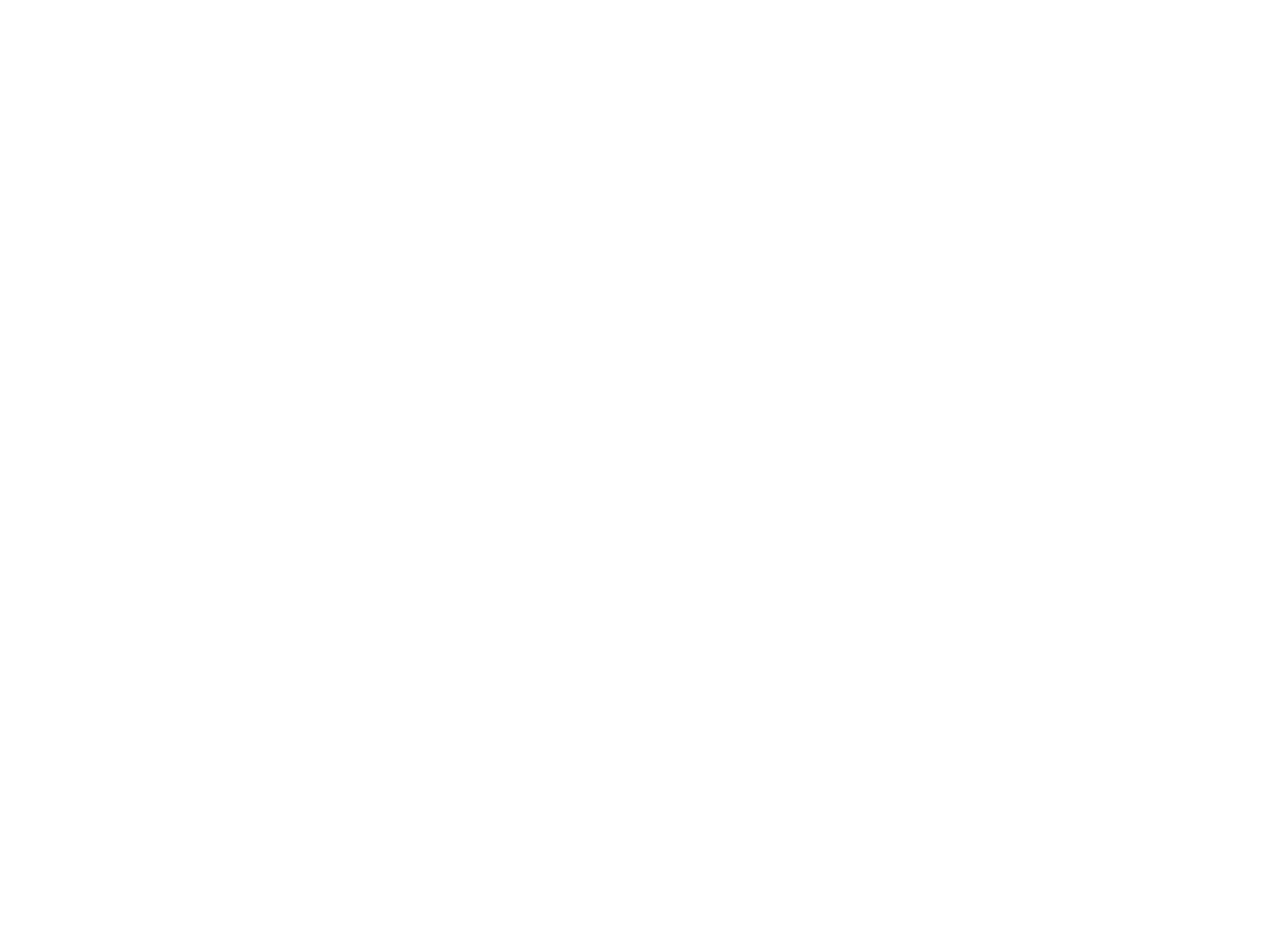
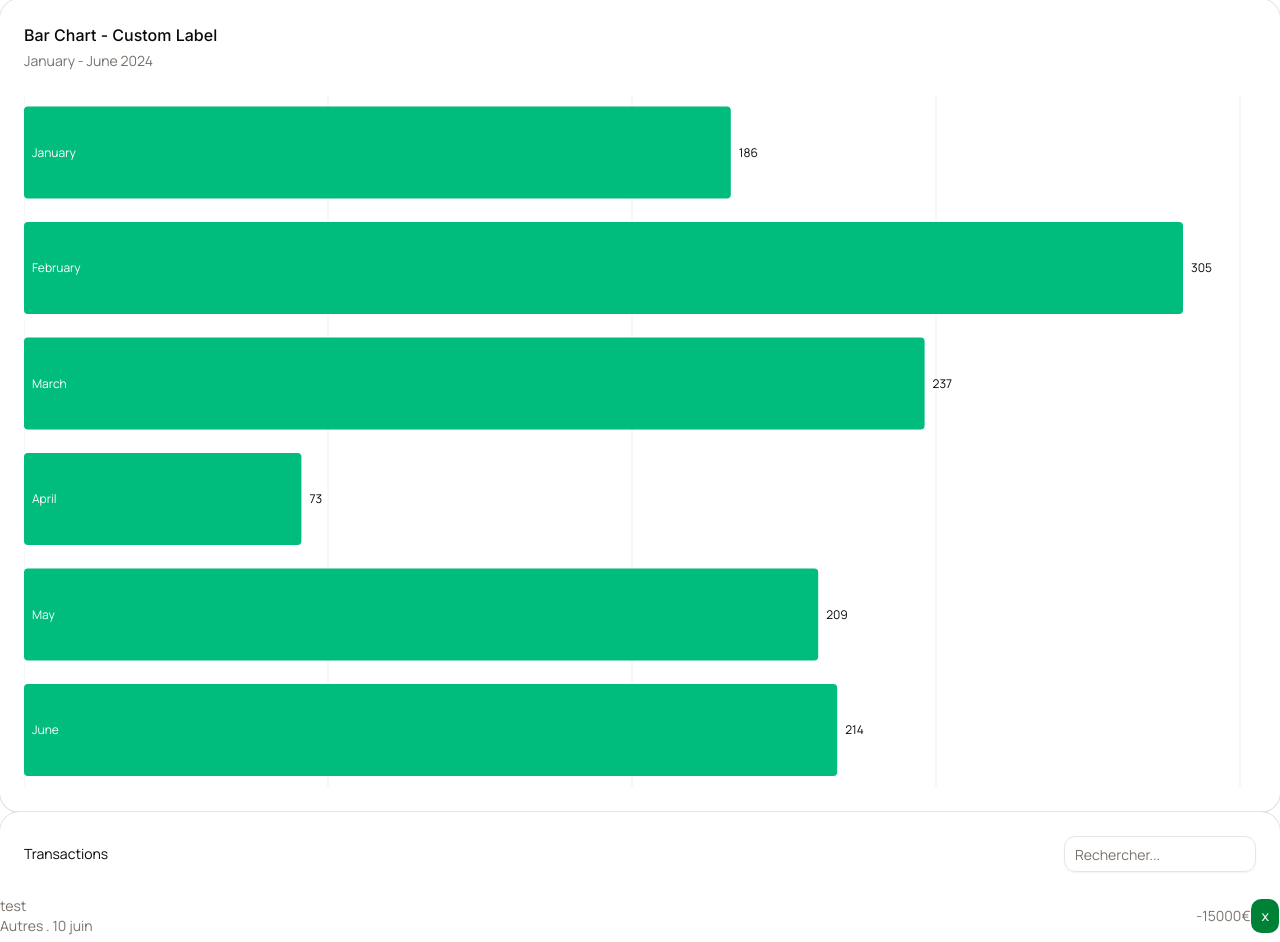
Before and after one commit to chenlaug/Expense-Tracker, a Next.js app: page / in a window 1280 px wide. Shown: the part 505-1447 px from the top of the page. Before the commit the page ends 800 px from the top, so only its background shows below. Built offline with nearby package versions, Linux system fonts and the light colour scheme.

Commit message:
feat: add BarBudgets and ChardSolde components with charts and layout enhancements

```diff
--- a/app/page.tsx
+++ b/app/page.tsx
@@ -1,6 +1,10 @@
+import BarBudgets from "@/components/commun/BarBudgets"
 import CardCustom from "@/components/commun/CardCustom"
+import ChardSolde from "@/components/commun/ChardSolde"
 import Header from "@/components/commun/Header"
-import { Card, CardContent, CardHeader } from "@/components/ui/card"
+import { Button } from "@/components/ui/button"
+import { Card, CardDescription, CardHeader } from "@/components/ui/card"
+import { Input } from "@/components/ui/input"
 
 export default function Page() {
   return (
@@ -26,12 +30,31 @@ export default function Page() {
         />
       </section>
 
-      <section>
-        <Card>
-          <CardHeader>Dépenses par catégorie</CardHeader>
-          <CardContent></CardContent>
-        </Card>
-      </section>
+      <ChardSolde />
+      <BarBudgets />
+
+      <Card>
+        <CardHeader className="flex items-center justify-between">
+          <p>Transactions</p>
+          <Input
+            placeholder="Rechercher..."
+            type="search"
+            className="w-[200]"
+          />
+        </CardHeader>
+        <CardDescription className="px-[14]">
+          <div className="flex justify-between">
+            <div>
+              <p>test</p>
+              <p>Autres . 10 juin</p>
+            </div>
+            <div className="flex items-center">
+              <p>-15000€</p>
+              <Button>x</Button>
+            </div>
+          </div>
+        </CardDescription>
+      </Card>
     </>
   )
 }
--- /dev/null
+++ b/components/commun/BarBudgets.tsx
@@ -0,0 +1,101 @@
+"use client"
+import {
+  ChartContainer,
+  ChartTooltip,
+  ChartTooltipContent,
+  type ChartConfig,
+} from "@/components/ui/chart"
+import {
+  Card,
+  CardContent,
+  CardDescription,
+  CardHeader,
+  CardTitle,
+} from "@/components/ui/card"
+import { Bar, BarChart, CartesianGrid, LabelList, XAxis, YAxis } from "recharts"
+
+const chartData = [
+  { month: "January", desktop: 186, mobile: 80 },
+  { month: "February", desktop: 305, mobile: 200 },
+  { month: "March", desktop: 237, mobile: 120 },
+  { month: "April", desktop: 73, mobile: 190 },
+  { month: "May", desktop: 209, mobile: 130 },
+  { month: "June", desktop: 214, mobile: 140 },
+]
+
+export default function BarBudgets() {
+  const chartConfig = {
+    desktop: {
+      label: "Desktop",
+      color: "var(--chart-2)",
+    },
+    mobile: {
+      label: "Mobile",
+      color: "var(--chart-2)",
+    },
+    label: {
+      color: "var(--background)",
+    },
+  } satisfies ChartConfig
+
+  const chartData = [
+    { month: "January", desktop: 186, mobile: 80 },
+    { month: "February", desktop: 305, mobile: 200 },
+    { month: "March", desktop: 237, mobile: 120 },
+    { month: "April", desktop: 73, mobile: 190 },
+    { month: "May", desktop: 209, mobile: 130 },
+    { month: "June", desktop: 214, mobile: 140 },
+  ]
+  return (
+    <Card>
+      <CardHeader>
+        <CardTitle>Bar Chart - Custom Label</CardTitle>
+        <CardDescription>January - June 2024</CardDescription>
+      </CardHeader>
+      <CardContent>
+        <ChartContainer config={chartConfig}>
+          <BarChart
+            accessibilityLayer
+            data={chartData}
+            layout="vertical"
+            margin={{
+              right: 16,
+            }}
+          >
+            <CartesianGrid horizontal={false} />
+            <YAxis
+              dataKey="month"
+              type="category"
+              tickLine={false}
+              tickMargin={10}
+              axisLine={false}
+              tickFormatter={(value) => value.slice(0, 3)}
+              hide
+            />
+            <XAxis dataKey="desktop" type="number" hide />
+            <ChartTooltip
+              cursor={false}
+              content={<ChartTooltipContent indicator="line" />}
+            />
+            <Bar dataKey="desktop" fill="var(--color-desktop)" radius={4}>
+              <LabelList
+                dataKey="month"
+                position="insideLeft"
+                offset={8}
+                className="fill-(--color-label)"
+                fontSize={12}
+              />
+              <LabelList
+                dataKey="desktop"
+                position="right"
+                offset={8}
+                className="fill-foreground"
+                fontSize={12}
+              />
+            </Bar>
+          </BarChart>
+        </ChartContainer>
+      </CardContent>
+    </Card>
+  )
+}
--- /dev/null
+++ b/components/commun/ChardSolde.tsx
@@ -0,0 +1,104 @@
+"use client"
+import { Card, CardContent, CardHeader } from "@/components/ui/card"
+
+import { Label, Pie, PieChart } from "recharts"
+import {
+  ChartContainer,
+  ChartTooltip,
+  ChartTooltipContent,
+  type ChartConfig,
+} from "@/components/ui/chart"
+export default function ChardSolde() {
+
+  const chartData = [
+    { browser: "chrome", visitors: 275, fill: "var(--color-chrome)" },
+    { browser: "safari", visitors: 200, fill: "var(--color-safari)" },
+    { browser: "firefox", visitors: 287, fill: "var(--color-firefox)" },
+    { browser: "edge", visitors: 173, fill: "var(--color-edge)" },
+    { browser: "other", visitors: 190, fill: "var(--color-other)" },
+  ]
+
+  const chartConfig = {
+    visitors: {
+      label: "Visitors",
+    },
+    chrome: {
+      label: "Chrome",
+      color: "var(--chart-1)",
+    },
+    safari: {
+      label: "Safari",
+      color: "var(--chart-2)",
+    },
+    firefox: {
+      label: "Firefox",
+      color: "var(--chart-3)",
+    },
+    edge: {
+      label: "Edge",
+      color: "var(--chart-4)",
+    },
+    other: {
+      label: "Other",
+      color: "var(--chart-5)",
+    },
+  } satisfies ChartConfig
+
+  return (
+    <Card>
+      <CardHeader>Dépenses par catégorie</CardHeader>
+      <CardContent>
+        <CardContent className="flex-1 pb-0">
+          <ChartContainer
+            config={chartConfig}
+            className="mx-auto aspect-square max-h-62.5"
+          >
+            <PieChart>
+              <ChartTooltip
+                cursor={false}
+                content={<ChartTooltipContent hideLabel />}
+              />
+              <Pie
+                data={chartData}
+                dataKey="visitors"
+                nameKey="browser"
+                innerRadius={60}
+                strokeWidth={5}
+              >
+                <Label
+                  content={({ viewBox }) => {
+                    if (viewBox && "cx" in viewBox && "cy" in viewBox) {
+                      return (
+                        <text
+                          x={viewBox.cx}
+                          y={viewBox.cy}
+                          textAnchor="middle"
+                          dominantBaseline="middle"
+                        >
+                          <tspan
+                            x={viewBox.cx}
+                            y={(viewBox.cy || 0) - 20}
+                            className="fill-muted-foreground"
+                          >
+                            Total
+                          </tspan>
+                          <tspan
+                            x={viewBox.cx}
+                            y={(viewBox.cy || 0) + 10}
+                            className="fill-foreground text-2xl font-bold"
+                          >
+                            422.00€
+                          </tspan>
+                        </text>
+                      )
+                    }
+                  }}
+                />
+              </Pie>
+            </PieChart>
+          </ChartContainer>
+        </CardContent>
+      </CardContent>
+    </Card>
+  )
+}
```
